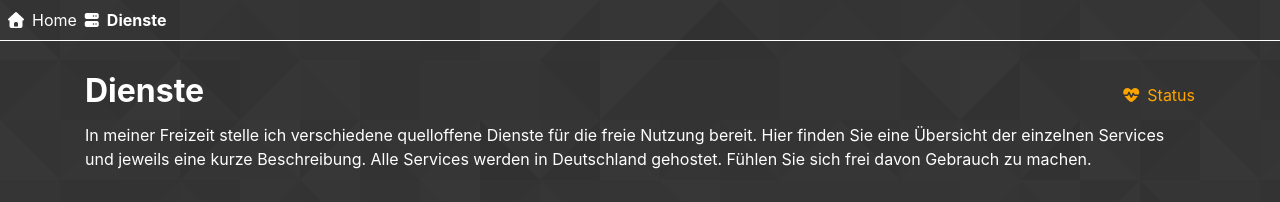
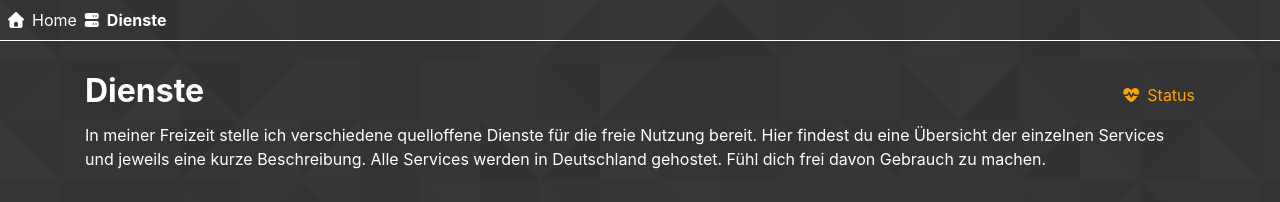
Before and after one commit to samuel-p/sp-codes.de, an Eleventy site: page sites/de/services.html in a window 1280 px wide. Shown: the top 202 px of the page. Built offline with nearby package versions, Linux system fonts and the light colour scheme; Eleventy itself is replaced by a stand-in of ours; files that its build step writes are made by us from their sources.

Commit message:
updated services.html

```diff
--- a/sites/de/services.html
+++ b/sites/de/services.html
@@ -9,6 +9,6 @@ eleventyNavigation:
   order: 2
 ---
 <h1>Dienste</h1>
-<p>In meiner Freizeit stelle ich verschiedene quelloffene Dienste für die freie Nutzung bereit. Hier finden Sie eine
+<p>In meiner Freizeit stelle ich verschiedene quelloffene Dienste für die freie Nutzung bereit. Hier findest du eine
     Übersicht der einzelnen Services und jeweils eine kurze Beschreibung. Alle Services werden in Deutschland
-    gehostet. Fühlen Sie sich frei davon Gebrauch zu machen.</p>
+    gehostet. Fühl dich frei davon Gebrauch zu machen.</p>
```
